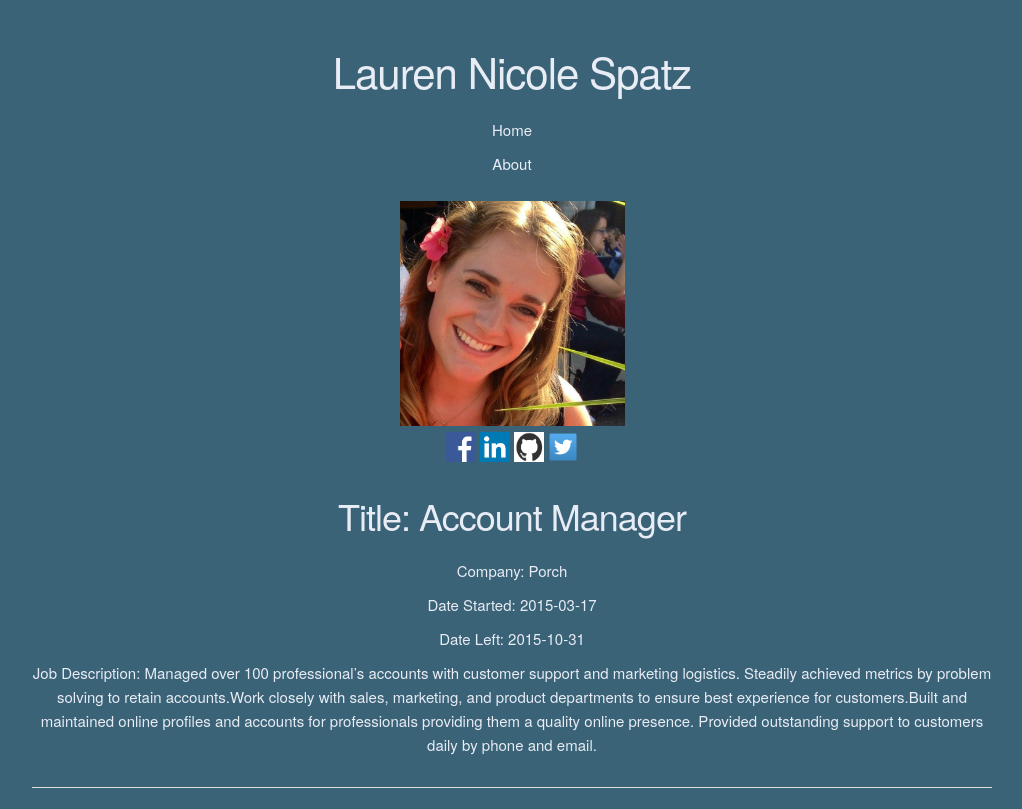
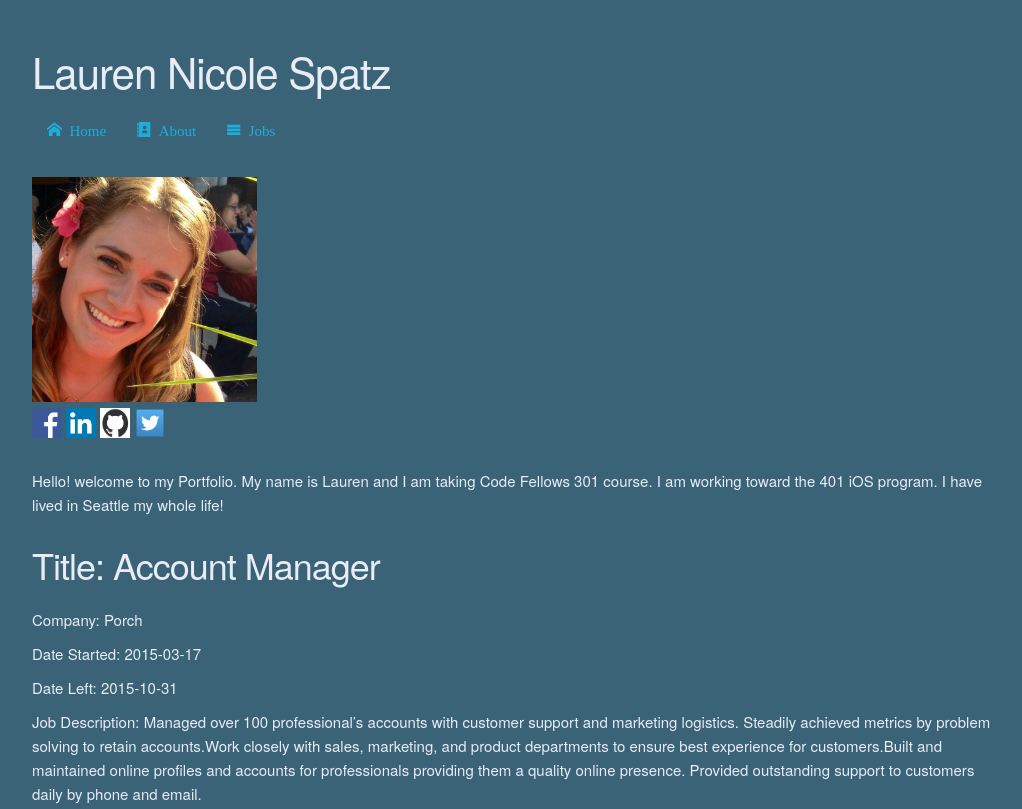
Before and after one commit to laurens914/businessCard, a plain HTML site: page index.html in a window 1280 px wide. Shown: the top 809 px of the page, without its empty margins (128-1150 px from the left). Drawn offline with Linux system fonts and the light colour scheme.

Commit message:
reposisiotned nav bar, got it functional, added icons, and restructured the files

```diff
--- a/index.html
+++ b/index.html
@@ -3,6 +3,7 @@
   <head>
     <meta charset="utf-8">
     <title>Lauren Spatz</title>
+    <link rel="stylesheet" href="style/icons.css">
     <link rel="stylesheet" href="style/skeleton.css">
     <link rel="stylesheet" href="style/normalize.css">
     <link rel="stylesheet" href="style/style.css">
@@ -13,10 +14,11 @@
       <section class='container'>
     <header>
       <h2> Lauren Nicole Spatz</h2>
-      <nav>
+      <nav class='navbar'>
         <ul>
-          <li>Home</li>
-          <li>About</li>
+            <li id='home' class="tab" data-content="articles"><a href="#" class="icon-home"> Home</a></li>
+          <li id='about' class="tab" data-content="about"><a href="#" class="icon-address-book"> About</a></li>
+          <li id="jobSelector" class="tab" data-content="jobs"><a href="#" class="icon-display"> Jobs</a></li>
         </ul>
       </nav>
     </header>
@@ -39,27 +41,28 @@
           <section class="article-body"></section>
         </article>
       </section> -->
-
-      <section id="jobs">
+      <section class='about-me' id='about-me'>
+        <p>Hello! welcome to my Portfolio. My name is Lauren and I am taking Code Fellows 301 course. I am working toward the 401 iOS program. I have lived in Seattle my whole life! </p>
+      </section>
+      <section class='jobs' id="jobs">
         <article class="template2">
           <header>
             <h3></h3>
             <div class="Jobs">
               <ul>
-                <li class= "company"></li>
+                <li class="company"></li>
                 <li class="dateStarted"></li>
                 <li class="dateLeft"></li>
                 <li class="jobDescription"></li>
               </ul>
             </div>
           </header>
-          <section class="article-body"></section>
         </article>
       </section>
     </section>
     </section>
-  <script src="jquery-2.1.4.min.js"></script>
-  <script src='jobInfo.js'></script>
-  <script src='app.js'></script>
+  <script src="script/jquery-2.1.4.min.js"></script>
+  <script src='script/jobInfo.js'></script>
+  <script src='script/app.js'></script>
   </body>
 </html>
--- a/app.js
+++ b/script/app.js
@@ -65,3 +65,17 @@ jobData.forEach(function(ele) {
 careers.forEach(function(a){
   $('#jobs').append(a.toHtml())
 });
+
+  $('#jobSelector').on('click', function() {
+    $('section.about-me').fadeOut();
+    $('section.jobs').fadeIn();
+  });
+
+$('#about').on('click', function(){
+  $('section.jobs').fadeOut();
+  $('section.about-me').fadeIn();
+});
+
+$('#home').on('click', function(){
+  location.reload();
+})
--- /dev/null
+++ b/style/icons.css
@@ -0,0 +1,75 @@
+@font-face {
+	font-family: 'icomoon';
+	src:url('fonts/icomoon.eot?wfb79s');
+	src:url('fonts/icomoon.eot?wfb79s#iefix') format('embedded-opentype'),
+		url('fonts/icomoon.ttf?wfb79s') format('truetype'),
+		url('fonts/icomoon.woff?wfb79s') format('woff'),
+		url('fonts/icomoon.svg?wfb79s#icomoon') format('svg');
+	font-weight: normal;
+	font-style: normal;
+}
+
+[class^="icon-"], [class*=" icon-"] {
+	font-family: 'icomoon';
+	speak: none;
+	font-style: normal;
+	font-weight: normal;
+	font-variant: normal;
+	text-transform: none;
+	line-height: 1;
+
+	/* Better Font Rendering =========== */
+	-webkit-font-smoothing: antialiased;
+	-moz-osx-font-smoothing: grayscale;
+}
+
+.icon-home:before {
+	content: "\e908";
+}
+.icon-home3:before {
+	content: "\e900";
+}
+.icon-address-book:before {
+	content: "\e901";
+}
+.icon-display:before{
+	content:"\e902";
+}
+
+
+/*.icon-rocket:before {
+	content: "\e909";
+}
+.icon-power:before {
+	content: "\e90a";
+}
+.icon-menu:before {
+	content: "\e902";
+}
+.icon-link:before {
+	content: "\e903";
+}
+.icon-happy:before {
+	content: "\e904";
+}
+.icon-happy2:before {
+	content: "\e905";
+}
+.icon-plus:before {
+	content: "\e90b";
+}
+.icon-minus:before {
+	content: "\e90c";
+}
+.icon-cross:before {
+	content: "\e90d";
+}
+.icon-checkmark:before {
+	content: "\e90e";
+}
+.icon-twitter3:before {
+	content: "\e906";
+}
+.icon-github:before {
+	content: "\e907";
+}*/
--- a/style/style.css
+++ b/style/style.css
@@ -8,15 +8,27 @@ img {
   width:2em;
 
 }
-
+nav {
+  display:block;
+}
 ul{
   list-style-type:none;
 }
-
+.navbar ul{
+  display:inline-flex;
+}
+.navbar a{
+  padding:1em;
+}
 body {
   margin-top: 3em;
   background-color:#3B6377;
   align-content: center;
-  text-align: center;
   color:#E8ECF5;
 }
+.template2{
+  display: none;
+}
+a{
+  text-decoration: none;
+}
```
Also changed, not shown: script/jobInfo.js (renamed from jobInfo.js), script/jquery-2.1.4.min.js (renamed from jquery-2.1.4.min.js), style/fonts/icomoon.ttf (added), style/fonts/icomoon.woff (added), 3 other files.
